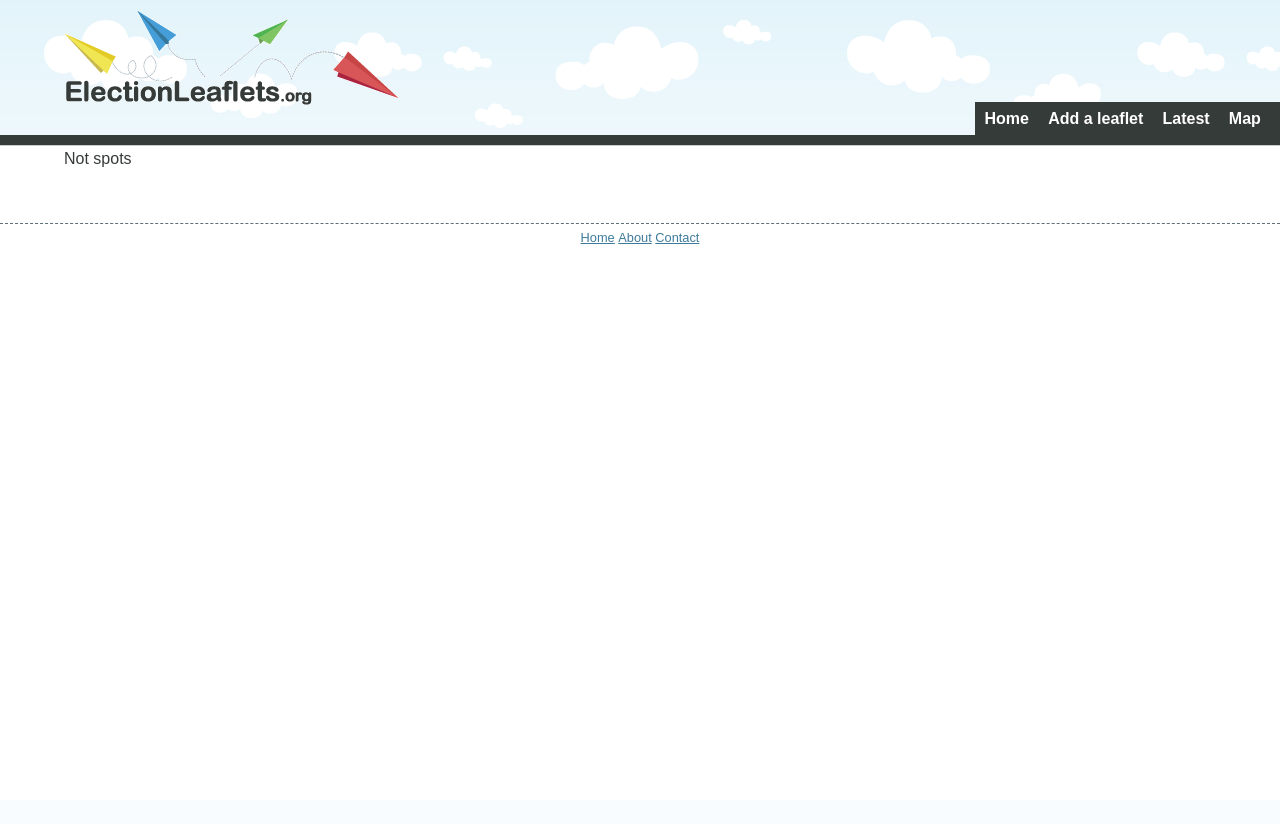
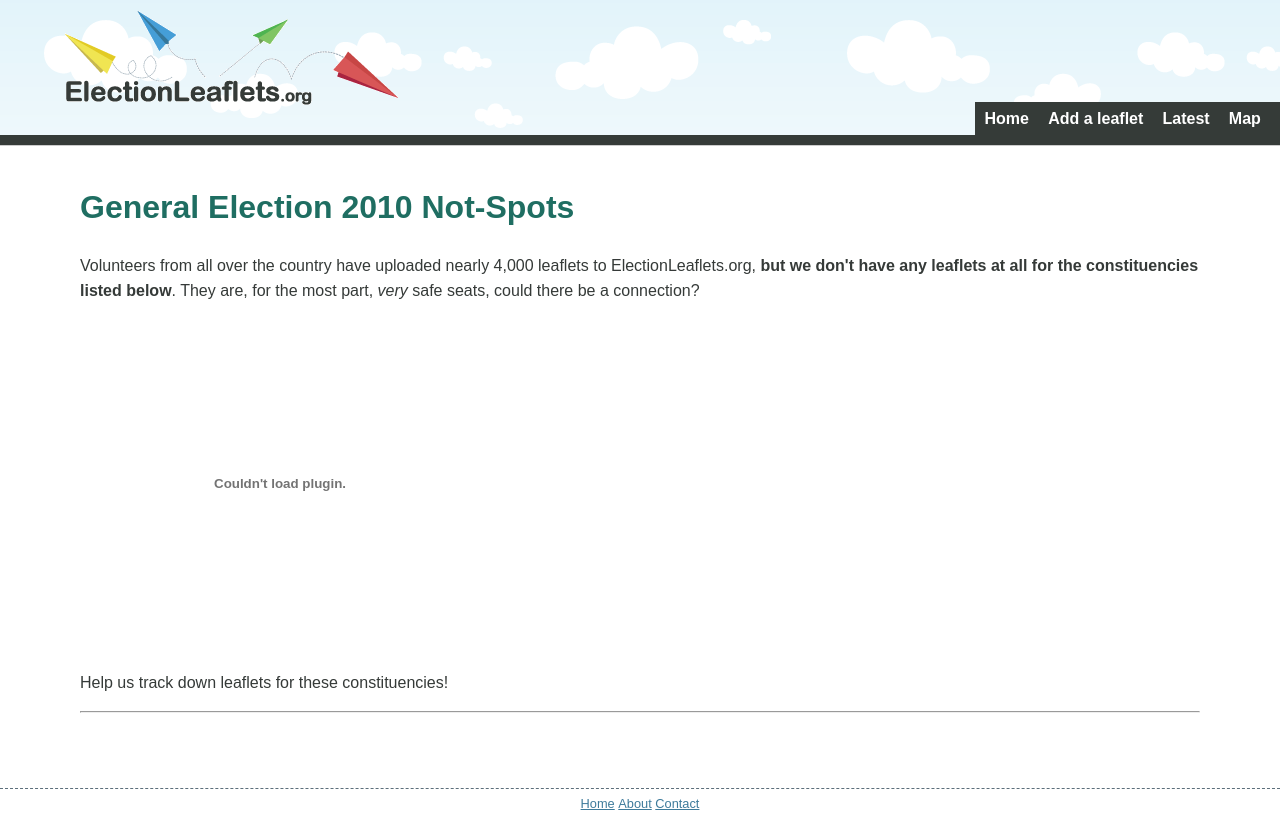
Before and after one commit to electionleaflets/electionleaflets, a Django app: template electionleaflets/templates/constituencies/notspots.html in a window 1280 px wide. Before the commit the page ends 244 px from the top, so only its background shows below. Run offline with Django 3.2, Linux system fonts and the light colour scheme; the template is opened without the code that fills it, so the values that code supplies are empty; some libraries are stand-ins or nearby versions.

Commit message:
Added count to constituency rather than calculating it each time

```diff
--- a/electionleaflets/constituencies/models.py
+++ b/electionleaflets/constituencies/models.py
@@ -26,6 +26,7 @@ class Constituency(models.Model):
     guardian_aristotle_id = models.IntegerField(null=True, blank=True)
     guardian_pa_code = models.IntegerField(null=True, blank=True)
     slug = AutoSlugField( populate_from='name', max_length=255,separator=u'_')
+    count = models.IntegerField()
     class Meta:
         db_table = u'constituency'
         verbose_name_plural = 'Constituencies'
--- a/electionleaflets/leaflets/views.py
+++ b/electionleaflets/leaflets/views.py
@@ -5,7 +5,7 @@ from django.core.urlresolvers import reverse
 
 import logging
 import uuid
-
+import sys
 
 def add_leaflet_upload(request):
     from leaflets.forms import LeafletFileUploadForm
@@ -85,6 +85,7 @@ def add_leaflet_info(request, upload_session_key):
                     c = Constituency.objects.get(name=cons)
                     if not cons in leaflet.constituencies.all():
                         LeafletConstituency(leaflet=leaflet, constituency=c).save()
+                        Constituency.objects.filter(id=c.id).update(count=F('count') + 1)
             except:
                 logging.error( "Unexpected error:", sys.exc_info()[0])
 
--- a/electionleaflets/templates/constituencies/notspots.html
+++ b/electionleaflets/templates/constituencies/notspots.html
@@ -1,5 +1,19 @@
 {% extends "base.html" %}
 
 {% block body %}
-Not spots
+<div class="contentfull">
+
+        <h1>General Election 2010 Not-Spots</h1>
+        <p>Volunteers from all over the country have uploaded nearly 4,000 leaflets to ElectionLeaflets.org, <strong>but we don't have any leaflets at all for the constituencies listed below</strong>. They are, for the most part, <em>very</em> safe seats, could there be a connection?
+        </p>
+<embed id=VideoPlayback src=http://video.google.com/googleplayer.swf?docid=-9156604322837849461&hl=en&fs=true style=width:400px;height:326px allowFullScreen=true allowScriptAccess=always type=application/x-shockwave-flash> </embed>
+        <p>Help us track down leaflets for these constituencies!</p>
+        <hr/>
+        <ul>
+<!--
+		<li><a href="http://www.electionleaflets.org/constituencies/yeovil/">Yeovil</a></li>
+-->
+        </ul>
+
+</div>
 {% endblock %}
```
